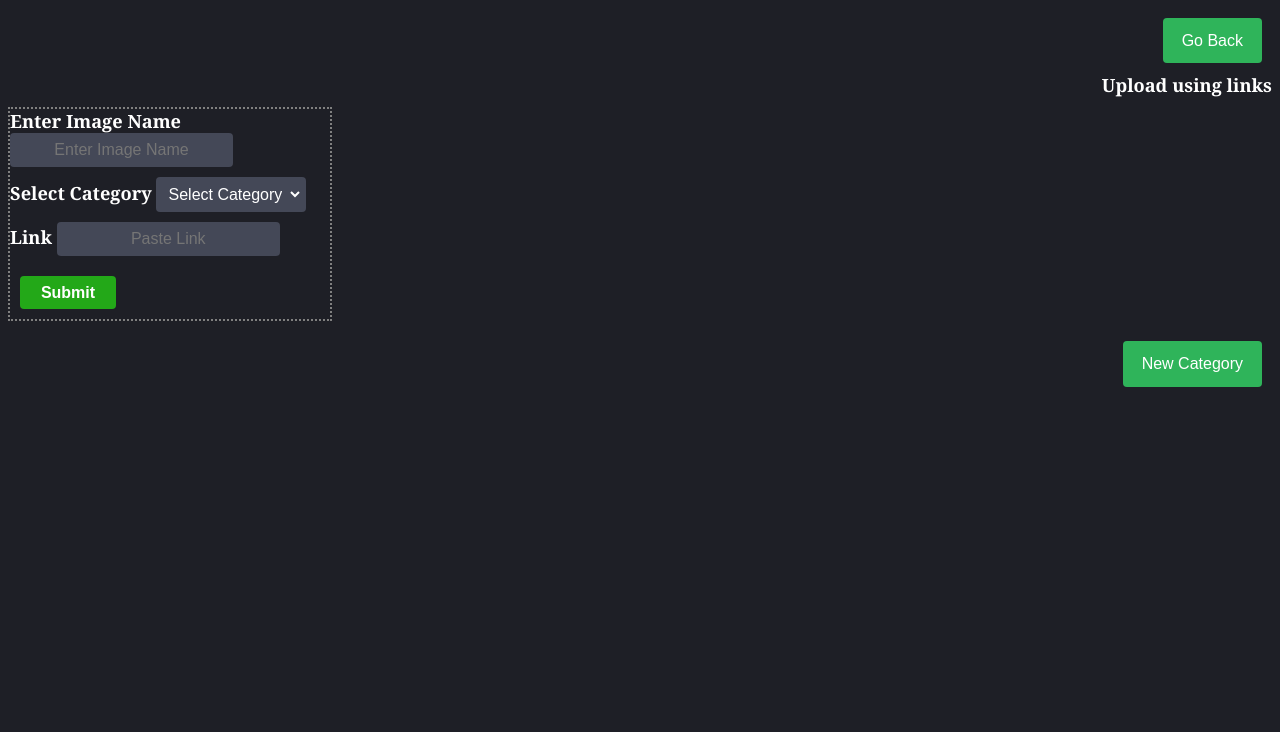
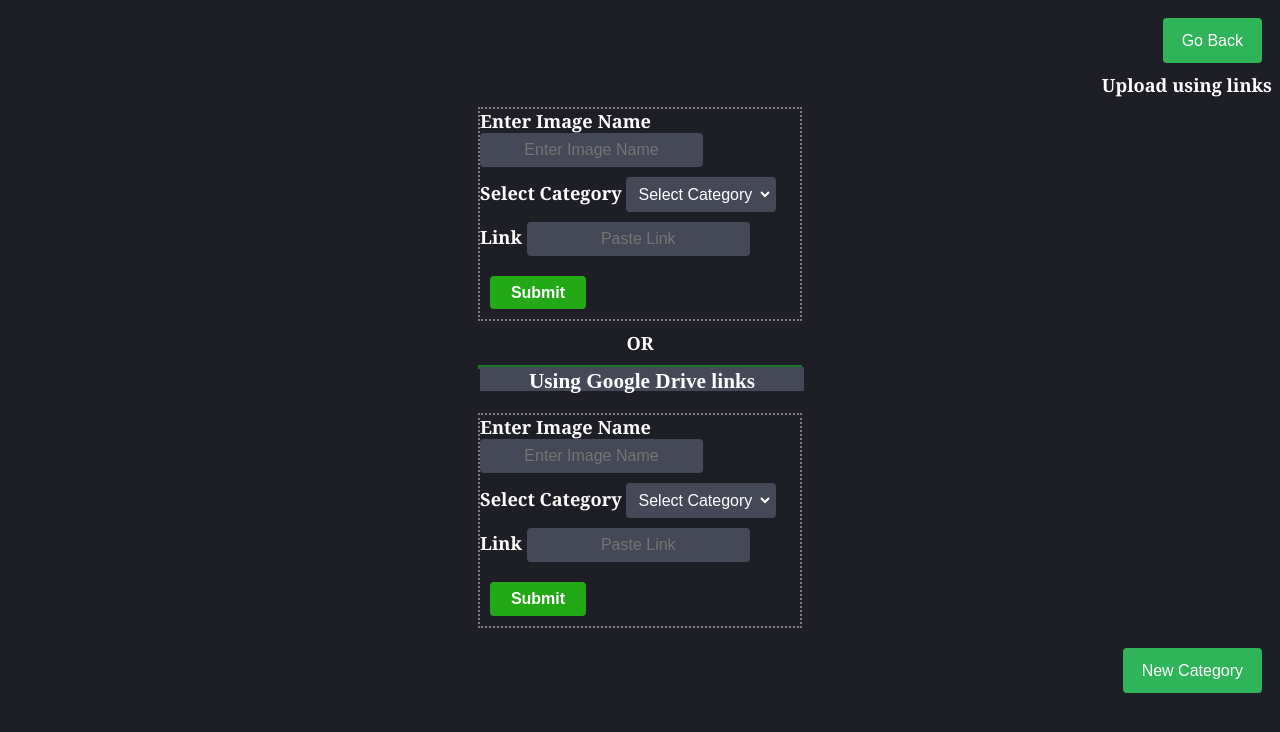
Before and after one commit to RahulKushwaha762/vectorphotos, a Django app: page /upload/usinglink/ in a window 1280 px wide. Shown: the top 732 px of the page. Run offline with Django 3.2, Linux system fonts and the light colour scheme; data comes from the database, SQL or seed files in the repository; both versions use the stored data as it was after the commit.

Commit message:
ADDED GOOGLE DRIVE CSS

```diff
--- a/college/templates/link.html
+++ b/college/templates/link.html
@@ -62,6 +62,8 @@ div {
 	text-align:left;
 	margin-top:10px;
 	margin-bottom:10px;
+	margin-left:auto;
+	margin-right:auto;
 }
 
 body {
@@ -119,6 +121,32 @@ Upload using links
         <button  class="upload" style ="width:30%;" type="submit">Submit</button>
  </form>
 </div>
+<CENTER>OR</CENTER>
+<div style="background:#444857;border:2px solid #1a7725;"><topbar>Using Google Drive links</topbar></div><br>
+
+<div>
+       <form method="post" >
+        {% csrf_token %}
+           <label for= "cat">Enter Image Name</label>
+        <input class="select" type="text" autocomplete="off" placeholder="Enter Image Name" name="filename" >
+        <br>
+        <label for= "cat">Select Category</label>
+        <select class="select" name = 'category' required id="cat" >
+            <option disabled selected value="none"> select Category </option>
+            {% if topics %}
+                {% for i in topics %}
+                    {{ i.name }}
+                    <option value={{ i.name }}>{{ i.name }}</option>
+                {% endfor %}
+            {% endif %}
+        </select>
+        <br>
+        <label for= "lk">Link</label>
+        <input id = 'lk' class="select" autocomplete="off" type="text" placeholder="Paste Link" name="linkimage" required>
+        <br>
+        <button  class="upload" style ="width:30%;" type="submit">Submit</button>
+ </form>
+</div>
   <form action="/newcategory/">
     <button  class="button" type="submit">New Category</button>
 </form>
--- a/college/templates/upload.html
+++ b/college/templates/upload.html
@@ -29,6 +29,7 @@ topbar{
 	white-space: nowrap;
 	text-overflow: ellipsis;
 	text-align: center;
+	margin-left:auto;
 }
 
 .button:active{
@@ -63,6 +64,8 @@ div {
 	text-align:center;
 	margin-top:10px;
 	margin-bottom:10px;
+	margin-left:auto;
+	margin-right:auto;
 }
 
 body {
@@ -73,6 +76,8 @@ body {
 	font-weight:700;
 	transition: .2s ease;
 	text-align: right;
+	margin-left:auto;
+	margin-right:auto;
 }
 
 .select {
```
Also changed, not shown: college/templates/homepage.html (+30 -18 lines), college/templates/selectupload.html (+5 -10 lines), db.sqlite3.
